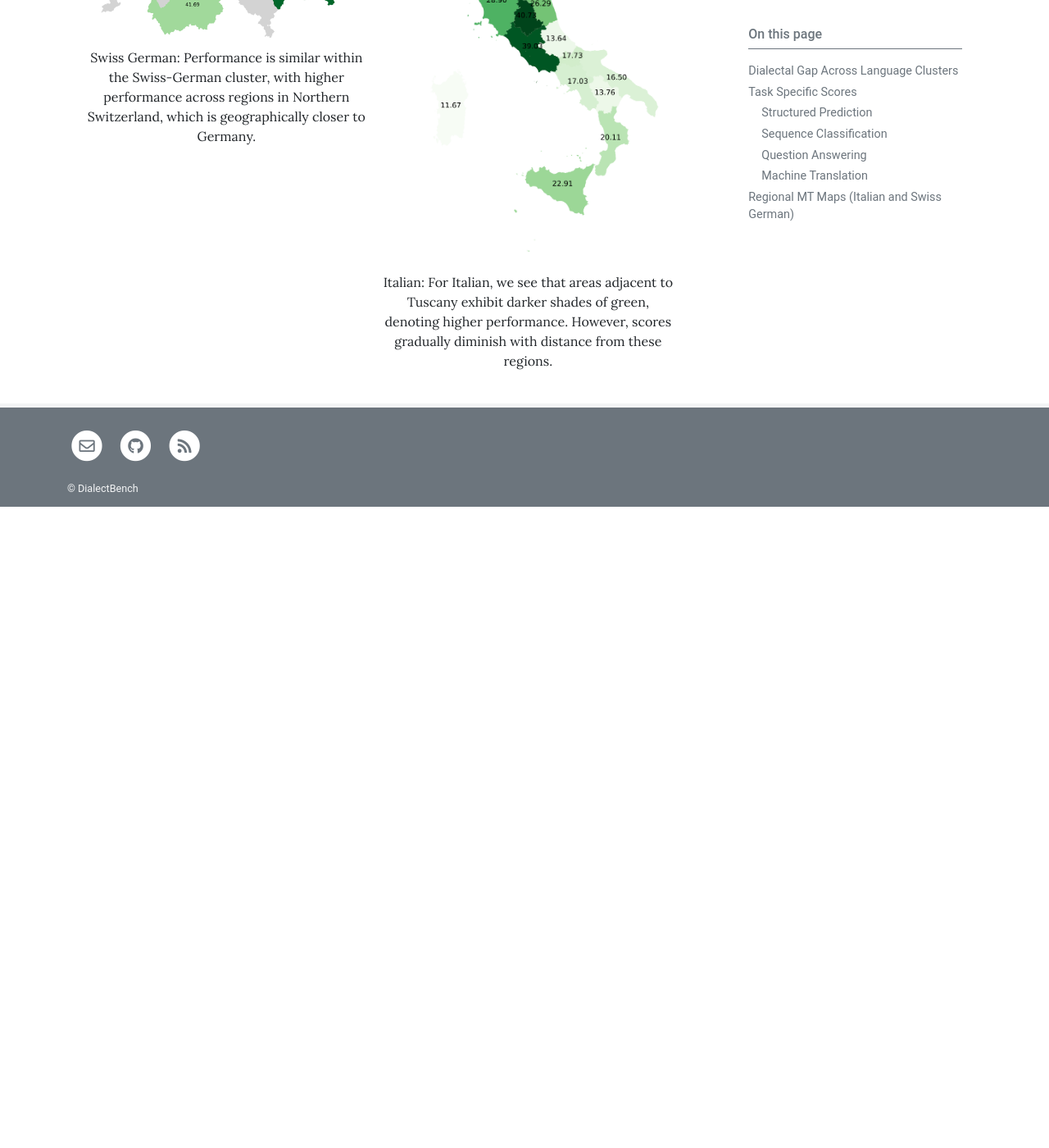
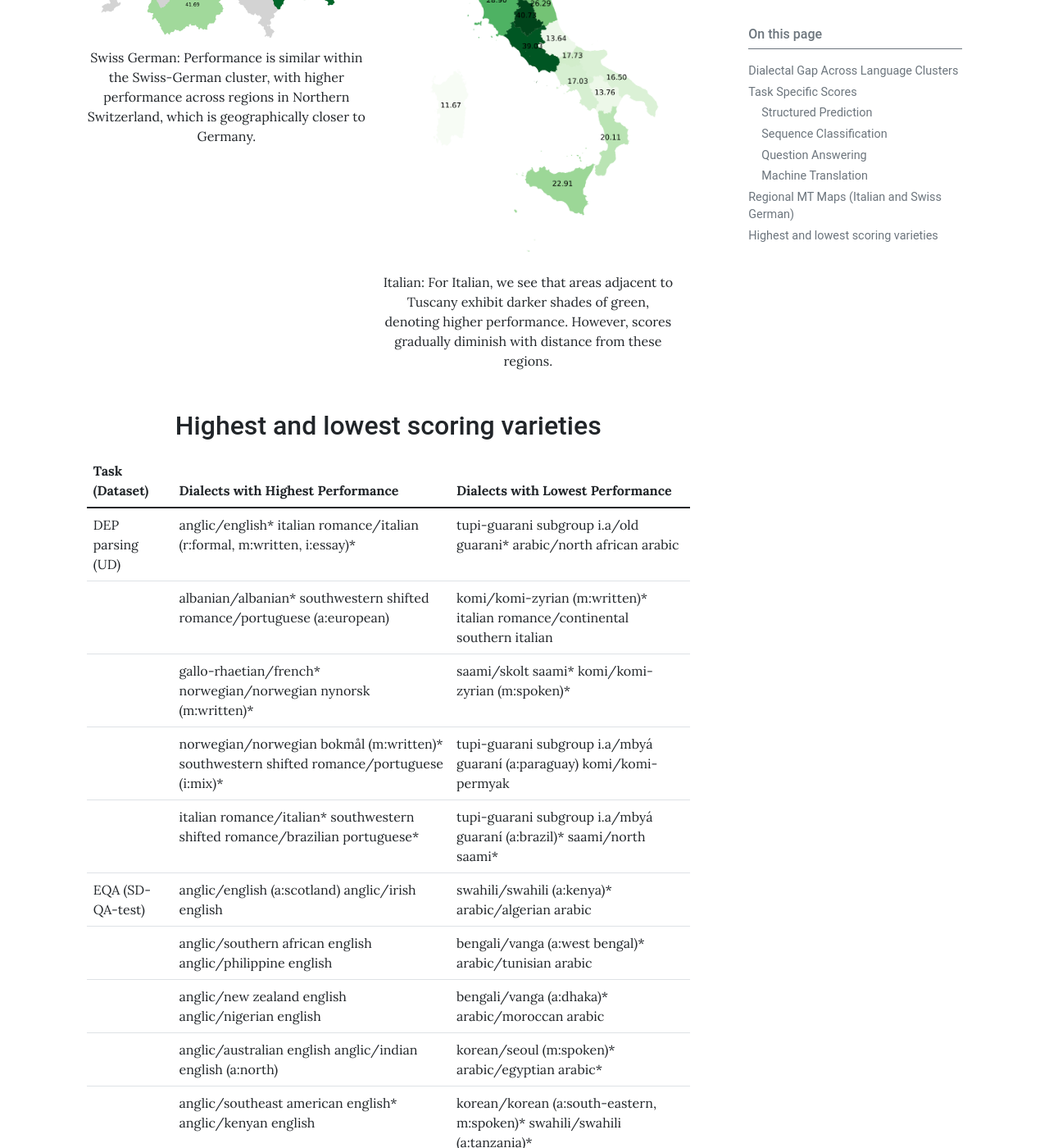
Before and after one commit to ffaisal93/DialectBench.io, a Jekyll site: the page built from pages/results.md, in a window 1280 px wide and 1400 px high, scrolled down 5897 px. Shown: the whole window at 82% size. Built offline with Jekyll 4.4.1, drawn with Linux system fonts in a browser that asks for light colours; before the commit the page ends 6515 px from its top, so only the background shows below that; some of the changed text lies outside the part shown.

Commit message:
updated results file

```diff
--- a/pages/results.md
+++ b/pages/results.md
@@ -132,3 +132,32 @@ shade of green indicates a higher score). </p>
         <figcaption style="width: 100%;">Italian: For Italian, we see that areas adjacent to Tuscany exhibit darker shades of green, denoting higher performance. However, scores gradually diminish with distance from these regions.</figcaption>
     </figure>
 </div>
+
+<h2 style="text-align: center;">Highest and lowest scoring varieties</h2>
+
+| Task (Dataset)                          | Dialects with Highest Performance                                   | Dialects with Lowest Performance                                 |
+|----------------------------------------|--------------------------------------------------------------------|------------------------------------------------------------------|
+| DEP parsing (UD)                       | anglic/english* italian romance/italian (r:formal, m:written, i:essay)* | tupi-guarani subgroup i.a/old guarani* arabic/north african arabic |
+|                                        | albanian/albanian* southwestern shifted romance/portuguese (a:european) | komi/komi-zyrian (m:written)* italian romance/continental southern italian |
+|                                        | gallo-rhaetian/french* norwegian/norwegian nynorsk (m:written)*    | saami/skolt saami* komi/komi-zyrian (m:spoken)*                   |
+|                                        | norwegian/norwegian bokmål (m:written)* southwestern shifted romance/portuguese (i:mix)* | tupi-guarani subgroup i.a/mbyá guaraní (a:paraguay) komi/komi-permyak |
+|                                        | italian romance/italian* southwestern shifted romance/brazilian portuguese* | tupi-guarani subgroup i.a/mbyá guaraní (a:brazil)* saami/north saami* |
+| EQA (SD-QA-test)                      | anglic/english (a:scotland) anglic/irish english                  | swahili/swahili (a:kenya)* arabic/algerian arabic                |
+|                                        | anglic/southern african english anglic/philippine english         | bengali/vanga (a:west bengal)* arabic/tunisian arabic            |
+|                                        | anglic/new zealand english anglic/nigerian english                | bengali/vanga (a:dhaka)* arabic/moroccan arabic                  |
+|                                        | anglic/australian english anglic/indian english (a:north)         | korean/seoul (m:spoken)* arabic/egyptian arabic*                |
+|                                        | anglic/southeast american english* anglic/kenyan english         | korean/korean (a:south-eastern, m:spoken)* swahili/swahili (a:tanzania)* |
+| TC (SIB-200)                           | sinitic/classical-middle-modern sinitic (o:traditional)* italian romance/italian* | latvian/east latvian* arabic/moroccan arabic                    |
+|                                        | anglic/english* southwestern shifted romance/galician*            | sotho-tswana (s.30)/northern sotho* high german/limburgan        |
+|                                        | sinitic/cantonese* norwegian/norwegian nynorsk (m:written)*      | kurdish/northern kurdish gallo-italian/lombard                   |
+|                                        | sinitic/classical-middle-modern sinitic (o:simplified)* norwegian/norwegian nynorsk (m:written)* | sotho-tswana (s.30)/southern sotho* gallo-italian/ligurian       |
+|                                        | southwestern shifted romance/portuguese (a:european) arabic/standard arabic* | kurdish/central kurdish common turkic/south azerbaijani          |
+| MRC (Belebele)                        | anglic/english* arabic/north mesopotamian arabic                  | arabic/moroccan arabic sinitic/classical-middle-modern sinitic (o:simplified)* |
+|                                        | sinitic/classical-middle-modern sinitic (o:simplified)* arabic/moroccan arabic | arabic/egyptian arabic* sinitic/classical-middle-modern sinitic (o:traditional)* |
+|                                        | sinitic/classical-middle-modern sinitic (o:traditional)* arabic/egyptian arabic* | arabic/najdi arabic sinitic/classical-middle-modern sinitic (o:traditional)* |
+|                                        | arabic/standard arabic* arabic/najdi arabic                      | sotho-tswana (s.30)/northern sotho* arabic/levantine arabic (a:north)* |
+|                                        | arabic/levantine arabic (a:north)* sotho-tswana (s.30)/northern sotho* | sotho-tswana (s.30)/southern sotho* arabic/north mesopotamian arabic |
+| NER (Wikiann)                          | anglic/english (o:controlled)* modern dutch/dutch*               | sinitic/classical chinese mari/western mari                     |
+|                                        | norwegian/norwegian nynorsk (m:written)* southwestern shifted romance/galician* | sinitic/hakka chinese* gallo-italian/emiliano-romagnolo          |
+|                                        | norwegian/norwegian (m:written, i:samnorsk) italian romance/italian* | sotho-tswana (s.30)/northern sotho* greater panjabic/eastern panjabi* |
+|                                        | norwegian/norwegian bokmål (m:written)* hindustani/fiji hindi*     | kurdish/
```
